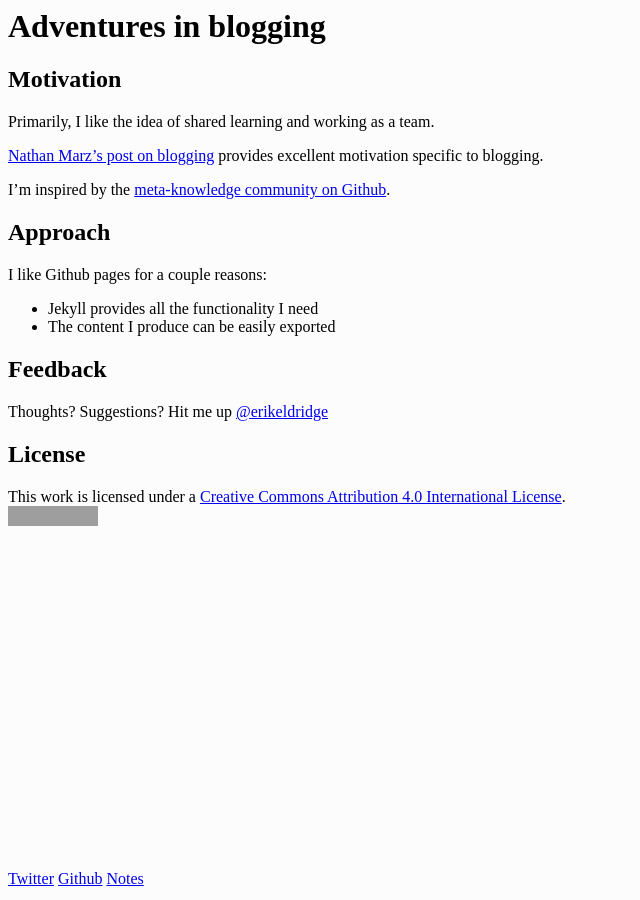
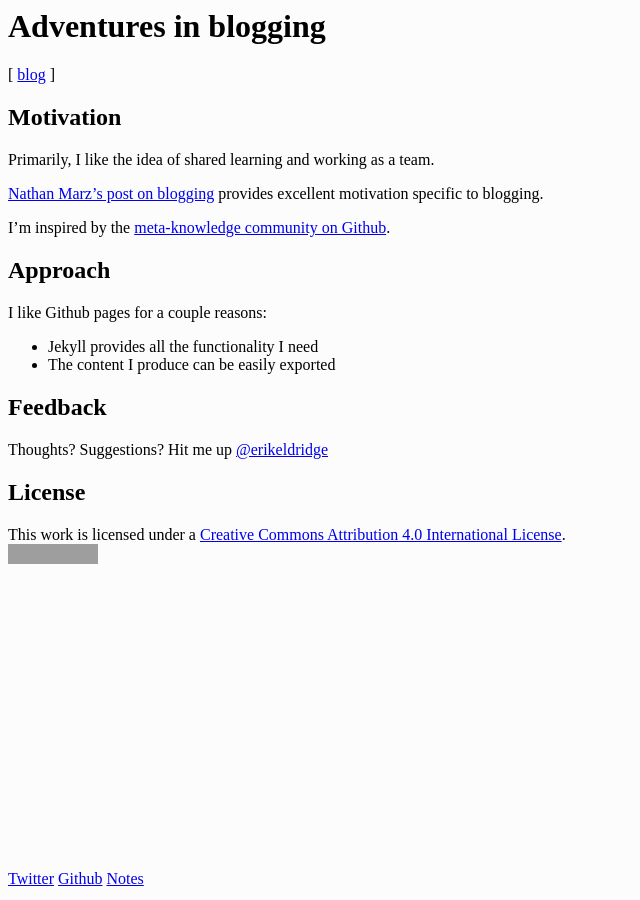
Before and after one commit to erikeldridge/erikeldridge.github.com, a Jekyll site: the page built from _posts/2017-07-23-blog.md, in a window 1280 px wide. Shown: the whole page, without its empty margins (0-640 px from the left). Built offline with Jekyll 4.4.1, drawn with Linux system fonts in a browser that asks for light colours; grey boxes are pictures that could not be loaded.

Commit message:
add tags

```diff
--- a/_posts/2017-07-23-blog.md
+++ b/_posts/2017-07-23-blog.md
@@ -1,9 +1,17 @@
 ---
-title: "Adventures in blogging"
-layout: "post"
+title: Adventures in blogging
+layout: post
+tags: blog
 ---
 
+
 # Adventures in blogging
+
+<ul class="tags">
+{% for tag in page.tags %}
+  <li><a href="/tags#{{tag}}">{{tag}}</a></li>
+{% endfor %}
+</ul>
 
 ## Motivation
 
--- a/css/index.css
+++ b/css/index.css
@@ -3,6 +3,20 @@
  */
 body {
   background-color: #fcfcfc;
+}
+.tags:before {
+  content: '['
+}
+.tags:after {
+  content: ']'
+}
+ul.tags {
+  list-style-type: none;
+  margin: 0;
+  padding: 0;
+}
+.tags li {
+  display: inline;
 }
 
 /*
```
Also changed, not shown: tags.html (added, +18 -0 lines).
